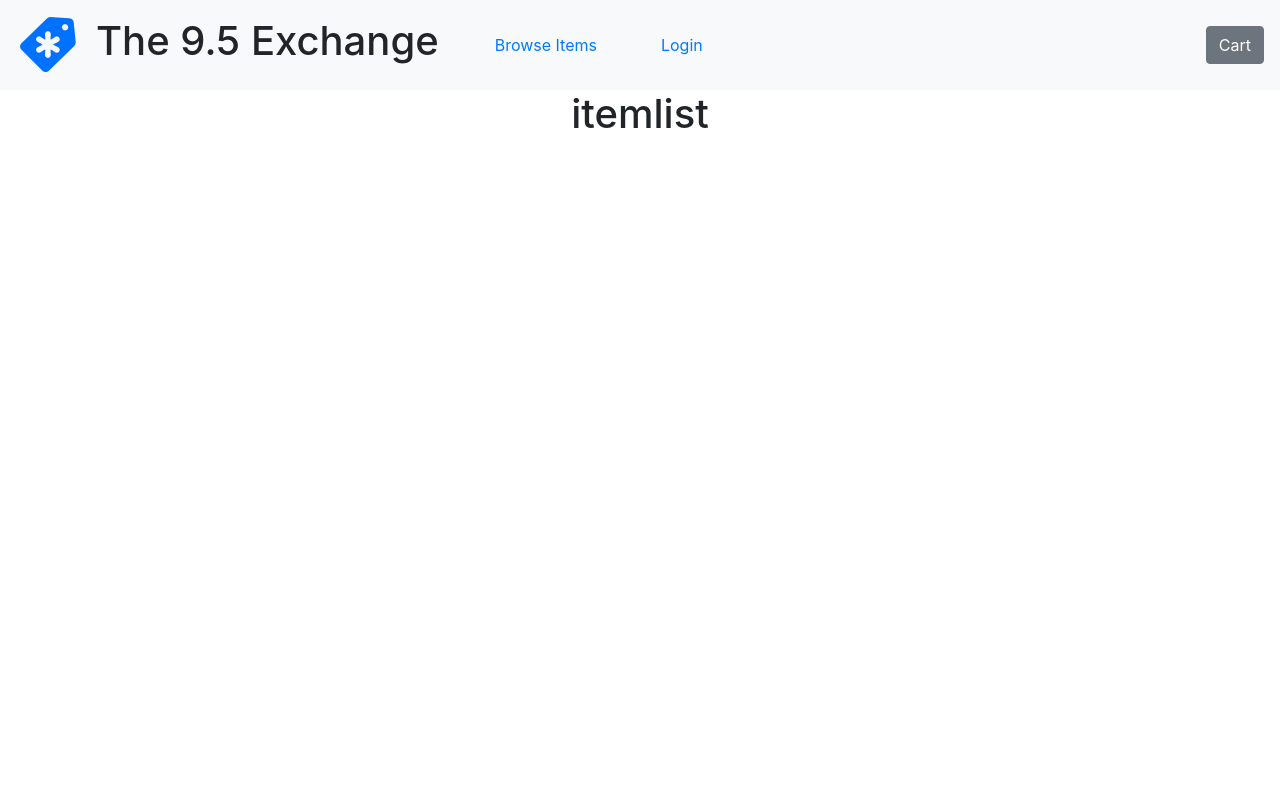
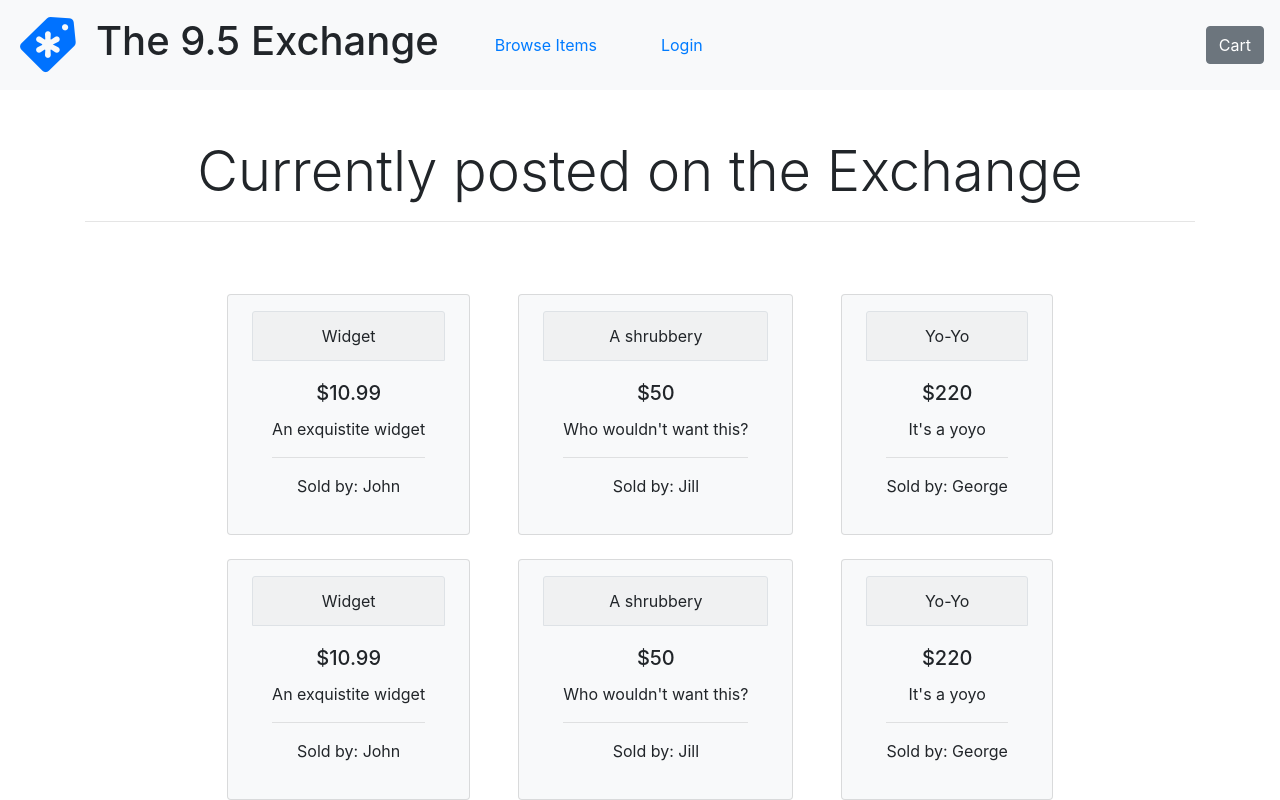
Before and after one commit to stephlsechrist/9.5_Exchange_CSC667, a React (Create React App) app in the folder frontend/: page / in a window 1280 px wide. Built offline with nearby package versions, Linux system fonts and the light colour scheme.

Commit message:
Add styling for items listing component using values form items state.

```diff
--- a/frontend/src/components/ItemList.js
+++ b/frontend/src/components/ItemList.js
@@ -1,14 +1,37 @@
 import React, { Component } from 'react';
 import Item from './Item.js';
+import {connect} from 'react-redux';
+import {} from '../redux/actions/itemActions'
 
-class ItemList extends Component {
-    render() {
+const ItemList = ({items}) => {
         return (
-            <div>
-                <h1>itemlist</h1>
+            <div className="pt-5 container">
+                <p className="display-4">Currently posted on the Exchange</p><hr></hr><br />
+                <div className="justify-content-center pt-2" style={{display: 'flex', flexWrap: 'wrap'}}>
+                    {items.map((item, key) => {
+                        return (
+                            <div>
+                                <br />
+                                <div className="card b-3 bg-light px-4 pt-3 pb-3 mx-4" key={key}>
+                                    <div class="card-header border">{item.name}</div>
+                                    <div class="card-body">
+                                        <h5 class="card-title">${item.price}</h5>
+                                        <p class="card-text">{item.description}</p>
+                                        <hr/>
+                                        <p class="card-text">Sold by: {item.seller}</p>
+                                    </div>
+                                </div>
+                            </div>
+                        );
+                    })}
+               </div>
+
             </div>
-        )
-    }
+        );
 }
 
-export default ItemList;
+const mapStateToProps = state => ({
+    items: state.itemReducer.items,
+});
+
+export default connect(mapStateToProps)(ItemList);
--- a/frontend/src/components/nav.js
+++ b/frontend/src/components/nav.js
@@ -12,7 +12,7 @@ class Nav extends Component {
                 </Link>
                 <h1>The 9.5 Exchange</h1>
 
-                <ul className="navbar-nav align-items-center" style={{listStyleType: 'none'}}>
+                <ul className="navbar-nav align-items-center">
                     <li className="nav-item ml-5"><Link to='/' className="nav-link">Browse Items</Link></li>
                     <li className="nav-item ml-5"><Link to='/Login' className="nav-link">Login</Link></li>
                 </ul>
--- a/frontend/src/index.js
+++ b/frontend/src/index.js
@@ -1,9 +1,9 @@
 import React from 'react';
 import ReactDOM from 'react-dom';
 import {BrowserRouter as Router} from 'react-router-dom';
-import { createStore } from 'redux';
+import {createStore} from 'redux';
 import rootReducer from './redux/reducers/rootReducer.js';
-import { Provider } from 'react-redux';
+import {Provider} from 'react-redux';
 import thunk from 'redux-thunk';
 
 import './index.css';
--- a/frontend/src/redux/actions/itemActions.js
+++ b/frontend/src/redux/actions/itemActions.js
@@ -5,5 +5,5 @@ export const setItem = item => ({
 
 export const addToItems = item => ({
     type: 'ITEM_ADD_ITEMS',
-    items,
+    item,
 });
--- a/frontend/src/redux/reducers/itemReducer.js
+++ b/frontend/src/redux/reducers/itemReducer.js
@@ -1,6 +1,32 @@
+var item1Test = {
+    name: "Widget",
+    description: "An exquistite widget",
+    price: 10.99,
+    seller: "John",
+}
+
+var item2Test = {
+    name: "A shrubbery",
+    description: "Who wouldn't want this?",
+    price: 50,
+    seller: "Jill",
+}
+
+var item3Test = {
+    name: "Yo-Yo",
+    description: "It's a yoyo",
+    price: 220,
+    seller: "George",
+}
+
 const DEFAULT_STATE = {
-    item : "",
-    items: [],
+    item : {
+        name: "",
+        description: "",
+        price: 0,
+        seller: "",
+    },
+    items: [item1Test, item2Test, item3Test,item1Test, item2Test, item3Test],
 };
 
 const itemReducer = (state = DEFAULT_STATE, action) => {
@@ -8,7 +34,7 @@ const itemReducer = (state = DEFAULT_STATE, action) => {
     case 'ITEM_SET_ITEM':
         return {
             ...state,
-        note: action.note,
+            items: action.note,
         }
     case 'ITEM_ADD_ITEMS':
         return {
```
Lines whose indentation alone changed are shown as unchanged.
